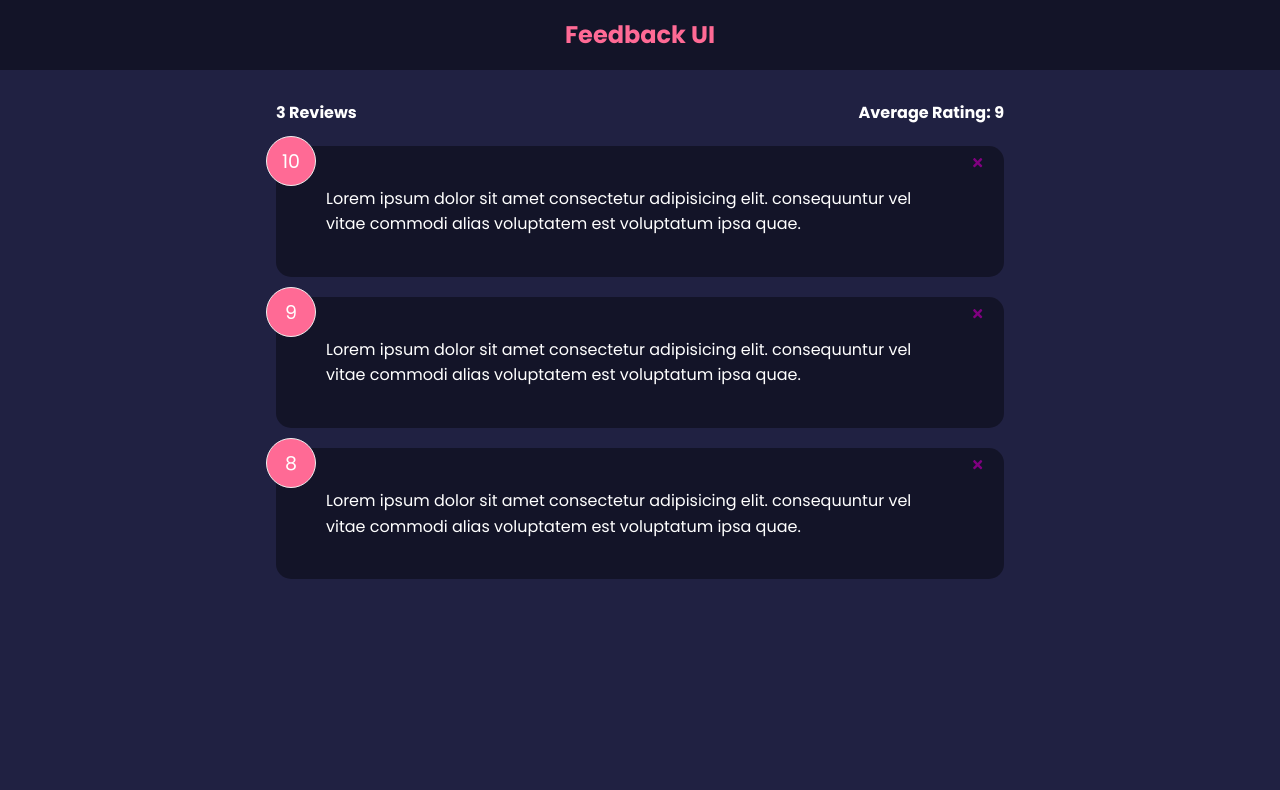
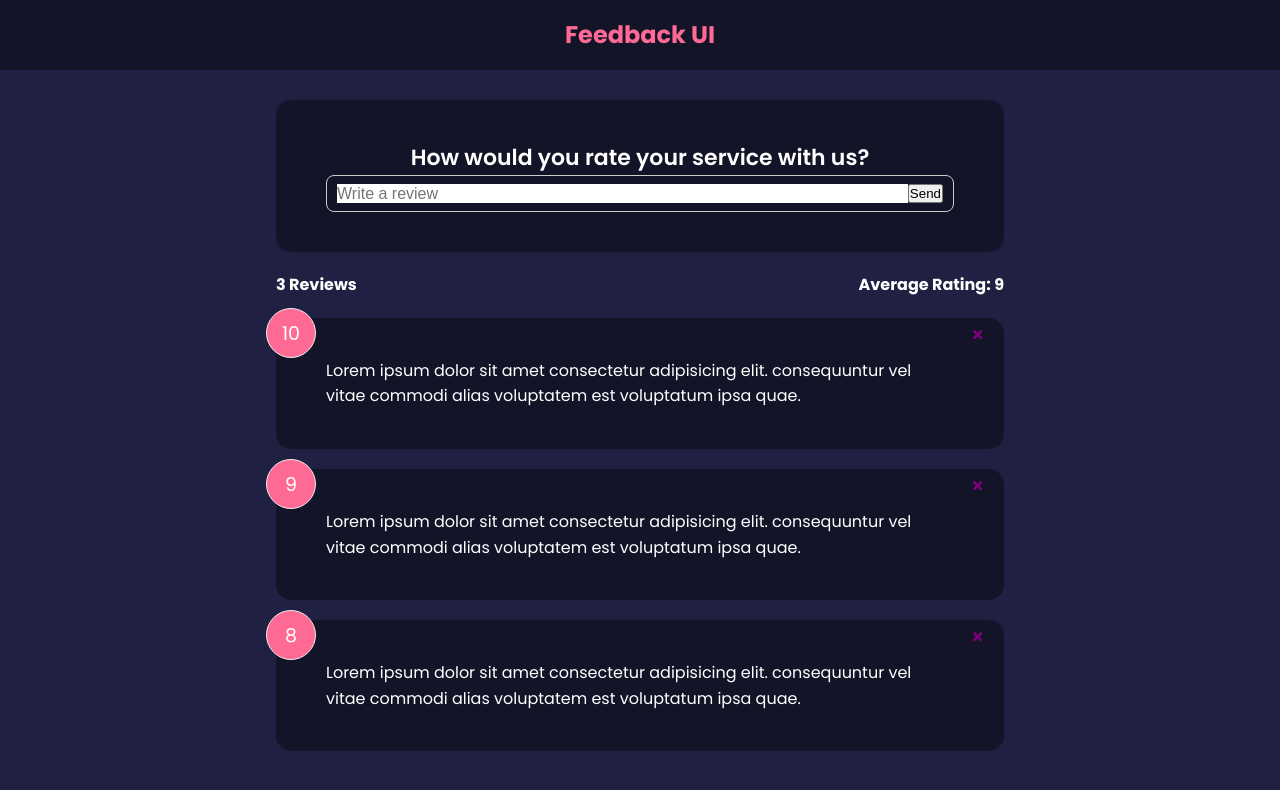
Before and after one commit to SamiF812/feedback-app, a React (Create React App) app: page / in a window 1280 px wide. Shown: the top 790 px of the page. Built offline with nearby package versions, Linux system fonts and the light colour scheme; the HTML template or start-up script is replaced by a standard one.

Commit message:
added feedback form and input

```diff
--- a/src/App.js
+++ b/src/App.js
@@ -3,6 +3,7 @@
 import FeedbackList from "./components/FeedbackList";
 import FeedbackData from "./data/FeedbackData";
 import FeedbackStats from "./components/FeedbackStats";
+import FeedbackForm from "./components/FeedbackForm";
 
 function App() {
     const [feedback, setFeedback] = useState(FeedbackData)
@@ -18,6 +19,7 @@
         <>
         <Header  />
         <div className="container">
+            <FeedbackForm />
             <FeedbackStats feedback={feedback}/>
             <FeedbackList feedback={feedback}
             handleDelete={deleteFeedback} />
--- /dev/null
+++ b/src/components/FeedbackForm.js
@@ -0,0 +1,30 @@
+import React from "react";
+import Card from "./shared/Card";
+import {useState} from 'react';
+
+function FeedbackForm() {
+    const [text, setText] = useState('')
+
+    const handleTextChange = (e) => {
+        setText(e.target.value)
+    }
+    return (
+        <Card>
+            <form>
+                <h2>How would you rate your service with us?</h2>
+
+            <div className="input-group">
+                <input onChange={handleTextChange}
+                type='text'
+                placeholder="Write a review"
+                value={text}
+                />
+                <button type='submit'>Send</button>
+            </div>
+
+            </form>
+        </Card>
+    );
+}
+
+export default FeedbackForm;
```
